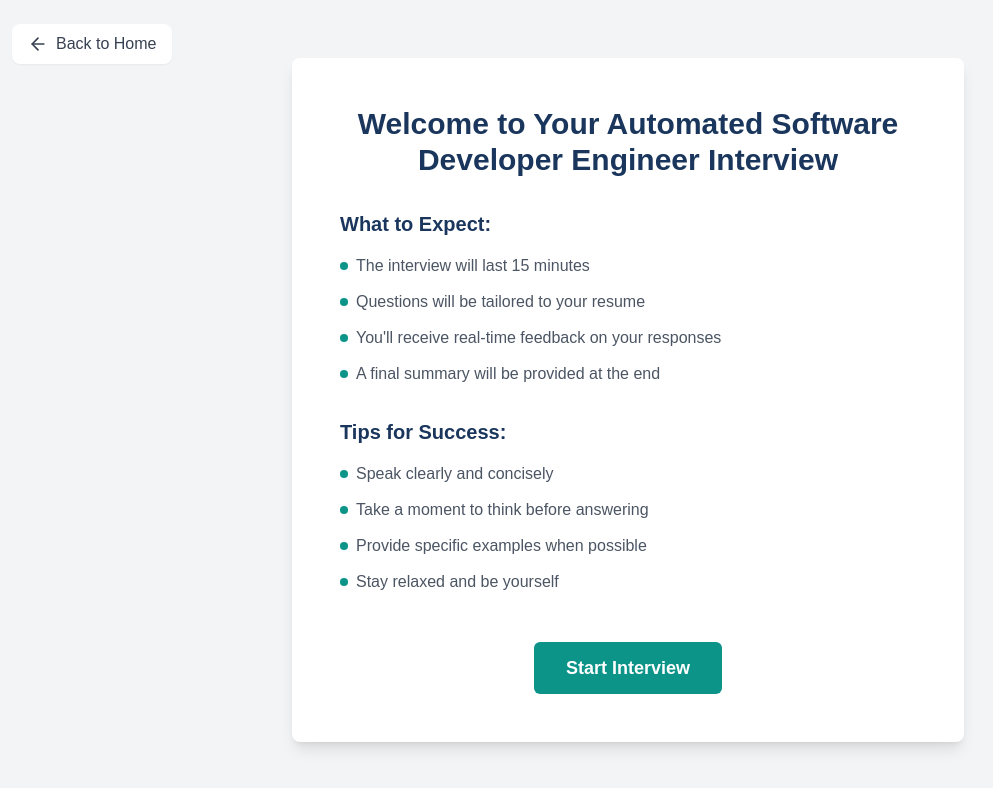
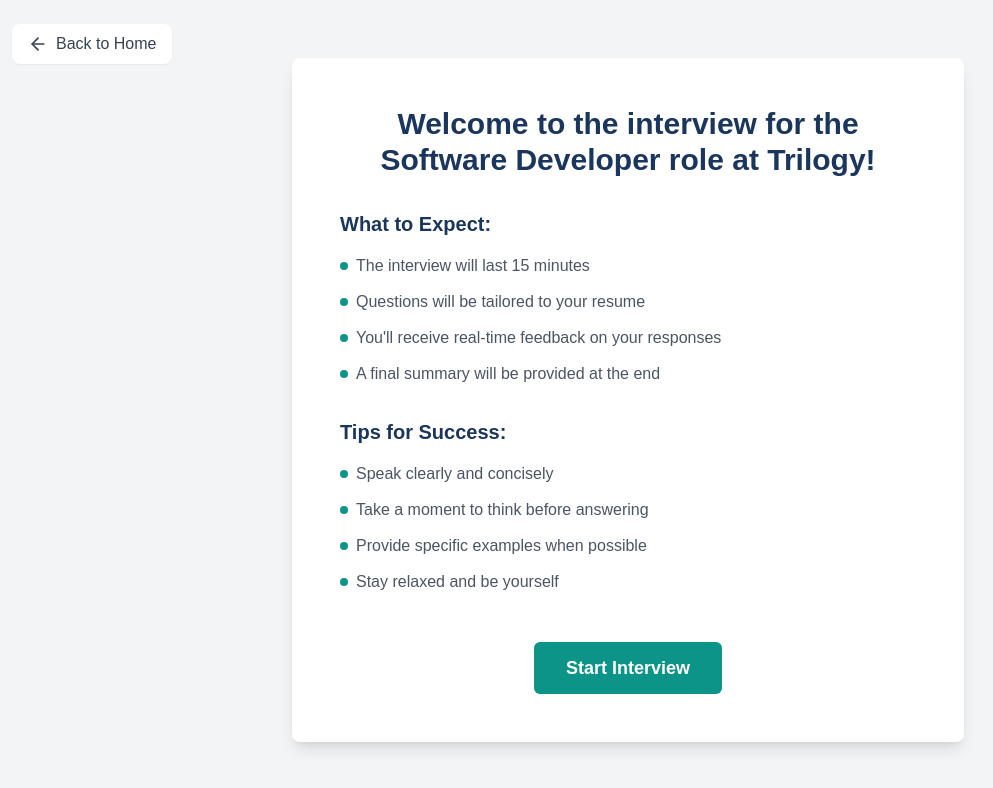
Before and after one commit to anujj-ti/aivi, a Next.js app: page /interview in a window 1280 px wide. Shown: the top 788 px of the page, without its empty margins (12-1005 px from the left). Built offline with nearby package versions, Linux system fonts and the light colour scheme.

Commit message:
banner message updated

```diff
--- a/app/interview/page.tsx
+++ b/app/interview/page.tsx
@@ -12,7 +12,7 @@ export default function InterviewPage() {
       </Link>
       <div className="bg-white rounded-lg shadow-lg p-12 max-w-2xl w-full">
         <h1 className="text-3xl font-bold text-[#1a365d] mb-8 text-center">
-          Welcome to Your Automated Software Developer Engineer Interview
+          Welcome to the interview for the Software Developer role at Trilogy!
         </h1>
 
         <section className="mb-8">
```
